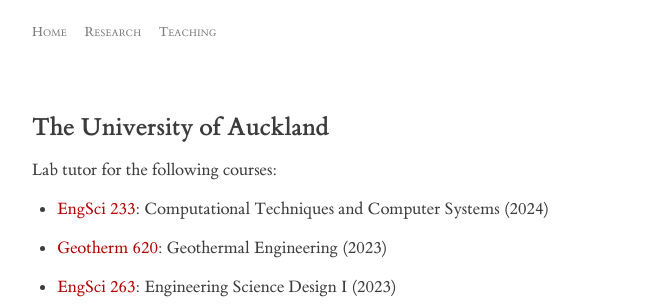
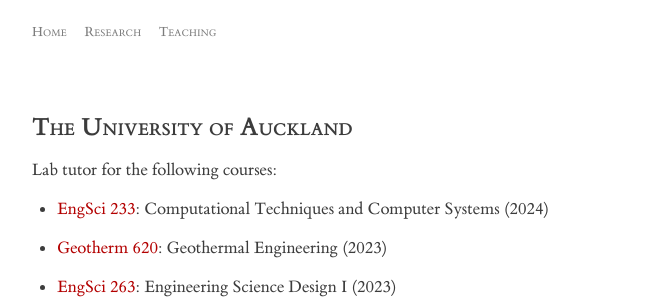
Before and after one commit to alexgdebeer/alexgdebeer.github.io, a Jekyll site: the page built from teaching.markdown, in a window 1280 px wide. Shown: the top 305 px of the page, without its empty margins (258-925 px from the left). Built offline with Jekyll 4.4.1, drawn with Linux system fonts in a browser that asks for light colours.

Commit message:
Change headers to smallcaps

```diff
--- a/_sass/base.scss
+++ b/_sass/base.scss
@@ -18,7 +18,11 @@ figure {
 
 h1 {
   font-size: 30pt;
-  font-weight: 400
+  font-weight: 400;
+}
+
+h2 {
+  font-variant: small-caps;
 }
 
 p {
```
